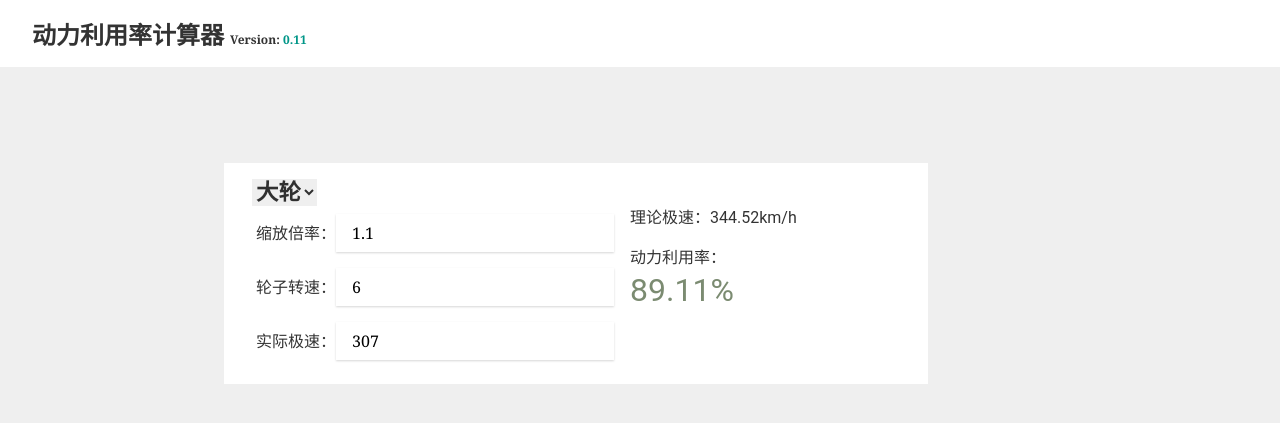
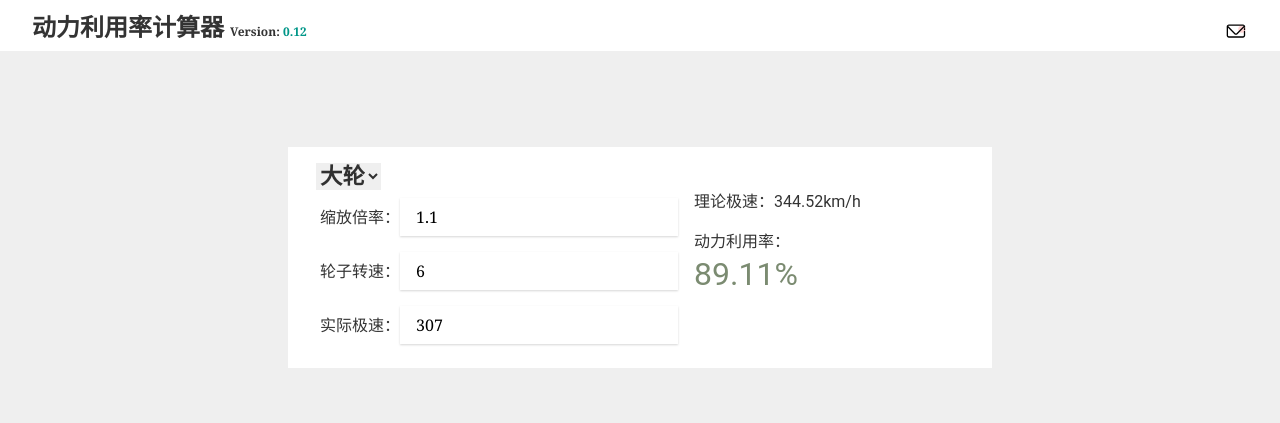
Before and after one commit to Sincerajn/sincerajn.github.io, a Jekyll site: the page bsg_tools.html, which Jekyll copies as it is, in a window 1280 px wide. Shown: the top 423 px of the page. Built offline with Jekyll 4.4.1, drawn with Linux system fonts in a browser that asks for light colours.

Commit message:
update 0.12 version add Comments and feedback function

```diff
--- a/bsg_tools.html
+++ b/bsg_tools.html
@@ -12,6 +12,23 @@
   <style>
     body {
       background: #efefef;
+    }
+
+    lit-header {
+      align-items: flex-end;
+    }
+
+    main > lit-row {
+      justify-content: center;
+    }
+
+    .lite-btns {
+      margin-right: 1rem;
+    }
+
+    .lite-btns img {
+      display: block;
+      width: 24px;
     }
 
     lit-title {
@@ -63,6 +80,10 @@
       outline: none;
     }
 
+    #comment {
+      margin-top: 0;
+    }
+
     @media screen and (max-width: 720px) {
       lit-row {
         flex-wrap: wrap;
@@ -81,9 +102,14 @@
 
 <body class="-lit">
   <lit-header class="">
-    <lit-title>
-      动力利用率计算器<span class="version">Version: <span id="version-number">0.11</span></span>
-    </lit-title>
+    <lit-left>
+      <lit-title>
+        动力利用率计算器<span class="version">Version: <span id="version-number">0.12</span></span>
+      </lit-title>
+    </lit-left>
+    <lit-right class="lite-btns">
+      <a href="Mailto:sincerajn@outlook.com?&Subject=Besiege Tools 页面反馈&Body=请详细描写遇到的问题，最好附上截图"><img src="img/mail.svg" alt="发送反馈邮件" title="发送反馈邮件"></a>
+    </lit-right>
   </lit-header>
 
   <main>
@@ -110,6 +136,7 @@
           <lit-col>
             <p class="theory-speed">理论极速：<span>{{ theorySpeed.toFixed(2) }}</span>km/h</p>
             <p>动力利用率：<span id="efficiency-results">{{ efficiencyResults.toFixed(2) }}%</span></p>
+            <p id="comment">{{ commentText }}</p>
           </lit-col>
         </lit-row>
       </lit-doc>
```
Also changed, not shown: other parts of bsg_tools.html (+16 -0 lines), img/mail.svg (added).
